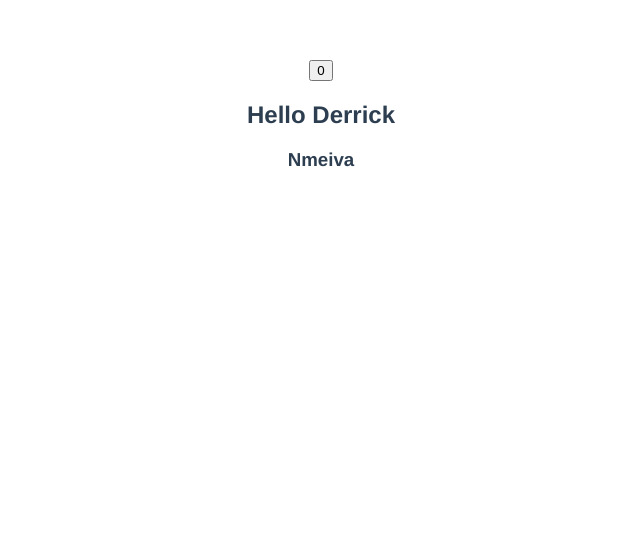
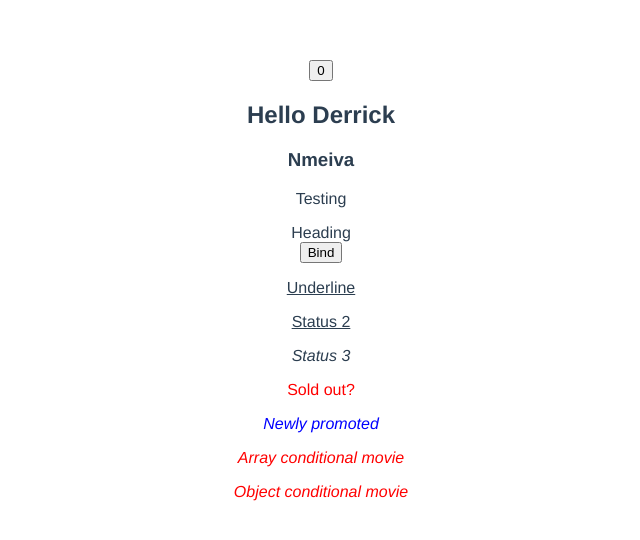
Before and after one commit to DerrickMbugua/vue-refresher, a Vue app: page / in a window 1280 px wide. Shown: the top 540 px of the page, without its empty margins (319-959 px from the left). Built offline with nearby package versions, Linux system fonts and the light colour scheme.

Commit message:
feat: binding styles

```diff
--- a/src/App.vue
+++ b/src/App.vue
@@ -3,7 +3,20 @@
   <button @click="count++">{{ count }}</button>
   <h2>Hello {{ name }}</h2>
   <h3 v-text="msg"></h3>
-
+  <div v-html="text"></div>
+  <div v-bind:id="headingId">Heading</div>
+  <button :disabled="isDisabled">Bind</button>
+  <p class="underline">Underline</p>
+  <p class="underline" v-bind:class="status">Status 2</p>
+  <p v-bind:class="isPromoted && 'promoted'">Status 3</p>
+  <p :class="isColor ? 'sold-out' : 'new'">Sold out?</p>
+  <p :class="['new', 'promoted']">Newly promoted</p>
+  <p :class="[isPromoted && 'promoted', isColor ? 'sold-out' : 'new']">Array conditional movie</p>
+  <p :class="{
+    promoted: isPromoted,
+    'sold-out': isColor,
+    new: !isColor
+  }">Object conditional movie</p>
 </template>
 
 <script>
@@ -15,7 +28,13 @@ export default {
     return {
       count: 0,
       name: "Derrick",
-      msg: "Nmeiva"
+      msg: "Nmeiva",
+      text: "<p>Testing</p>",
+      headingId: "heading",
+      isDisabled: false,
+      status: 'danger',
+      isPromoted: true,
+      isColor: true
     }
   }
 }
@@ -30,4 +49,16 @@ export default {
   color: #2c3e50;
   margin-top: 60px;
 }
+.underline{
+  text-decoration: underline;
+}
+.promoted{
+  font-style: italic;
+}
+.new{
+  color: blue;
+}
+.sold-out{
+  color: red;
+}
 </style>
```
